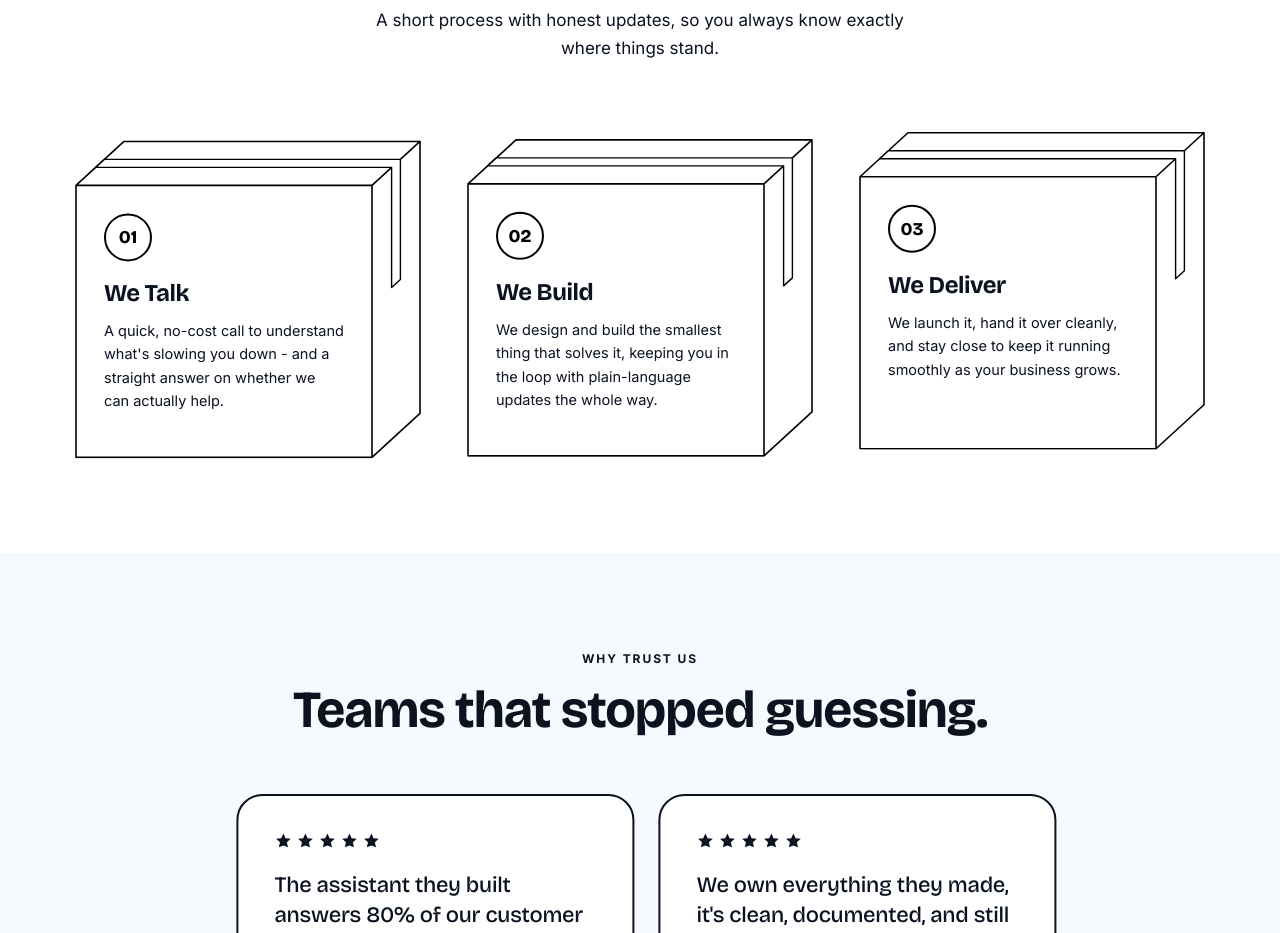
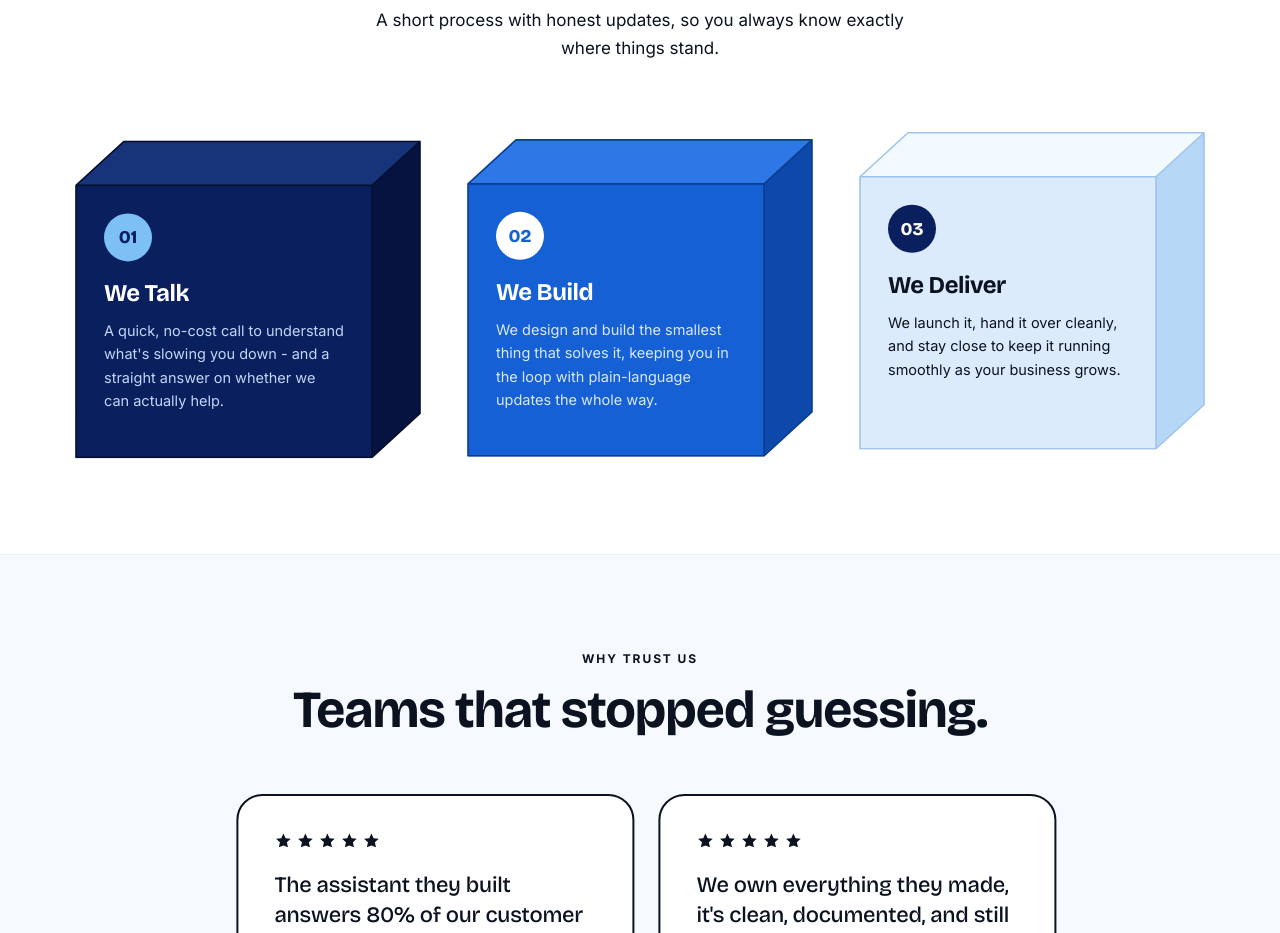
Before and after one commit to ecellolabs/Website, a Next.js app: page /en in a window 1280 px wide. Shown: the part 2020-2953 px from the top of the page. Built offline with nearby package versions, Linux system fonts and the light colour scheme.

Commit message:
Patched Design

```diff
--- a/app/globals.css
+++ b/app/globals.css
@@ -232,21 +232,16 @@ h3 {
   overflow: visible;
 }
 
+.box-wire {
+  transition: filter 0.4s ease;
+}
+
 .box-wire .edge {
   fill: none;
-  stroke: #000;
-  stroke-opacity: 1;
   stroke-width: 1.6;
   stroke-linecap: round;
   stroke-linejoin: round;
   transition: stroke-width 0.4s ease;
-}
-
-.box-wire .tape {
-  fill: #fff;
-  stroke: #000;
-  stroke-width: 1.4;
-  stroke-linejoin: round;
 }
 
 .box-wrap:hover .box-wire .edge {
--- a/components/home/content.tsx
+++ b/components/home/content.tsx
@@ -48,6 +48,39 @@ function Stat({ value, suffix, label }: { value: number; suffix: string; label:
     </div>
   );
 }
+
+const PROCESS_BOX_THEMES = [
+  {
+    front: "#0a1f5e",
+    top: "#17337a",
+    side: "#061340",
+    edge: "#040f2e",
+    badgeBg: "#7cc0f5",
+    badgeText: "#0a1f5e",
+    title: "text-white",
+    body: "text-[#c3d6f5]",
+  },
+  {
+    front: "#1560d4",
+    top: "#2d78e6",
+    side: "#0d49ab",
+    edge: "#0b3d92",
+    badgeBg: "#ffffff",
+    badgeText: "#1560d4",
+    title: "text-white",
+    body: "text-[#dbe8fb]",
+  },
+  {
+    front: "#dcebfb",
+    top: "#f2f9ff",
+    side: "#b6d7f6",
+    edge: "#9dc4ec",
+    badgeBg: "#0a1f5e",
+    badgeText: "#ffffff",
+    title: "text-[--color-navy]",
+    body: "text-[--color-muted]",
+  },
+] as const;
 
 function initials(name: string) {
   return name
@@ -303,35 +336,40 @@ export default function HomePage({ content, locale }: HomePageProps) {
         </div>
 
         <div className="max-w-[1180px] mx-auto px-6.5 mt-20 grid grid-cols-1 md:grid-cols-3 gap-y-16 md:gap-x-8 lg:gap-x-12">
-          {content.process.steps.map((step, i) => (
+          {content.process.steps.map((step, i) => {
+            const theme = PROCESS_BOX_THEMES[i % PROCESS_BOX_THEMES.length];
+            return (
               <div key={step.no} className="reveal flex justify-center">
                 <div className="float-box w-full max-w-[344px]" style={{ animationDelay: `${i * -1.6}s` }}>
                   <div className="box-wrap">
                     <svg className="box-wire" viewBox="0 0 344 316" aria-hidden="true">
+                      <path fill={theme.side} d="M344 0 L344 272 L296 316 L296 44 Z" />
+                      <path fill={theme.top} d="M0 44 L48 0 L344 0 L296 44 Z" />
+                      <path fill={theme.front} d="M0 44 L296 44 L296 316 L0 316 Z" />
                       <path
                         className="edge"
                         vectorEffect="non-scaling-stroke"
+                        stroke={theme.edge}
                         d="M0 44 H296 V316 H0 Z M0 44 L48 0 L344 0 L296 44 M344 0 L344 272 L296 316"
-                    />
-                    <path
-                      className="tape"
-                      vectorEffect="non-scaling-stroke"
-                      d="M28.4 18 L324.4 18 L324.4 138 L315.6 146 L315.6 26 L19.6 26 Z"
                       />
                     </svg>
                     <div className="box-cover p-7">
-                    <span className="grid place-items-center w-12 h-12 rounded-full border-2 border-black text-black font-[family-name:var(--font-bricolage)] font-extrabold text-lg">
+                      <span
+                        className="grid place-items-center w-12 h-12 rounded-full font-[family-name:var(--font-bricolage)] font-extrabold text-lg"
+                        style={{ background: theme.badgeBg, color: theme.badgeText }}
+                      >
                         {step.no}
                       </span>
-                    <h3 className="text-2xl font-extrabold mt-5 text-[--color-ink]">{step.title}</h3>
-                    <p className="text-[--color-muted] text-[14.5px] leading-relaxed mt-3">
+                      <h3 className={`text-2xl font-extrabold mt-5 ${theme.title}`}>{step.title}</h3>
+                      <p className={`${theme.body} text-[14.5px] leading-relaxed mt-3`}>
                         {step.desc}
                       </p>
                     </div>
                   </div>
                 </div>
               </div>
-          ))}
+            );
+          })}
         </div>
       </section>
 
--- a/components/layout/header.tsx
+++ b/components/layout/header.tsx
@@ -107,7 +107,7 @@ export default function Header({ content, locale }: HeaderProps) {
         role="dialog"
         aria-modal="true"
         aria-label={content.openMenu}
-        className={`fixed top-[73px] bottom-0 left-0 z-58 w-[86%] max-w-[340px] bg-[var(--color-paper)] shadow-[0_0_40px_rgba(11,31,58,0.25)] flex flex-col transition-transform duration-400 ease-[cubic-bezier(0.2,0.7,0.2,1)] md:hidden ${
+        className={`fixed top-[73px] bottom-0 left-0 z-58 w-[86%] max-w-[340px] bg-[var(--color-paper)] flex flex-col transition-transform duration-400 ease-[cubic-bezier(0.2,0.7,0.2,1)] md:hidden ${
           menuOpen ? "translate-x-0" : "-translate-x-full"
         }`}
       >
--- a/components/ui/dialog.tsx
+++ b/components/ui/dialog.tsx
@@ -28,7 +28,7 @@ export function Dialog({ open, onClose, children }: DialogProps) {
       onClick={onClose}
     >
       <div
-        className="relative w-full max-w-[400px] rounded-2xl bg-white p-8 shadow-[0_24px_60px_rgba(10,31,94,0.22)] animate-[dialog-pop_0.24s_cubic-bezier(0.2,0.7,0.2,1)]"
+        className="relative w-full max-w-[400px] rounded-2xl bg-white p-8 animate-[dialog-pop_0.24s_cubic-bezier(0.2,0.7,0.2,1)]"
         onClick={(e) => e.stopPropagation()}
       >
         <button
```
Lines whose indentation alone changed are shown as unchanged.
